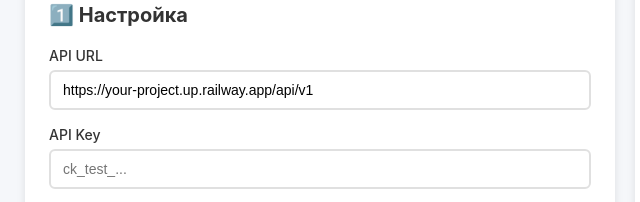
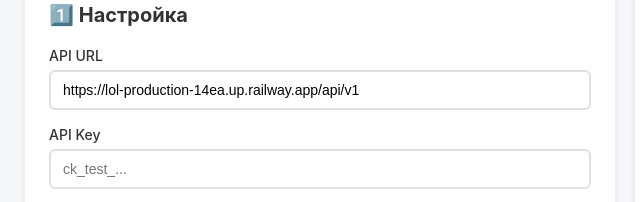
Before and after one commit to nevolk048-gif/merchant-demo, a website: page integration.html in a window 1280 px wide. Shown: the part 218-420 px from the top of the page, 15-655 px from the left. Drawn offline with Linux system fonts and the light colour scheme.

Commit message:
fix: Обновлен дефолтный API URL на правильный backend

```diff
--- a/integration.html
+++ b/integration.html
@@ -224,7 +224,7 @@
                 <div class="config-form">
                     <div class="form-group">
                         <label>API URL</label>
-                        <input type="text" id="apiUrl" value="https://your-project.up.railway.app/api/v1" placeholder="https://api.example.com/api/v1">
+                        <input type="text" id="apiUrl" value="https://lol-production-14ea.up.railway.app/api/v1" placeholder="https://api.example.com/api/v1">
                     </div>
                     <div class="form-group">
                         <label>API Key</label>
```
